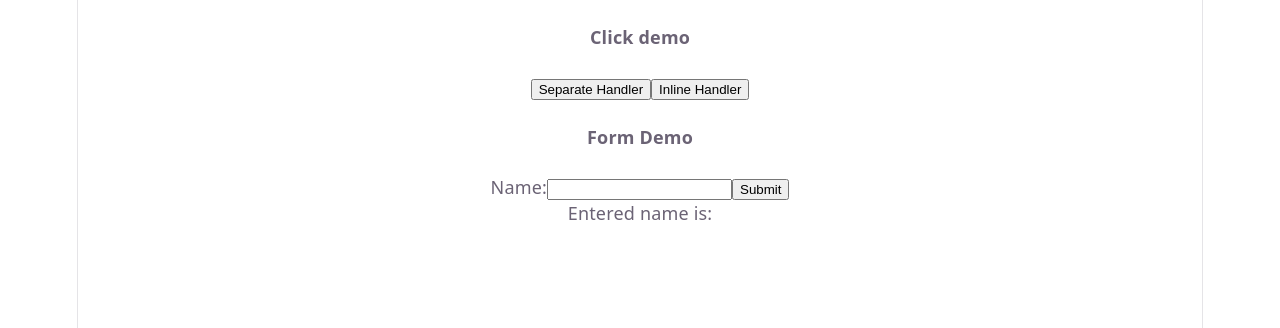
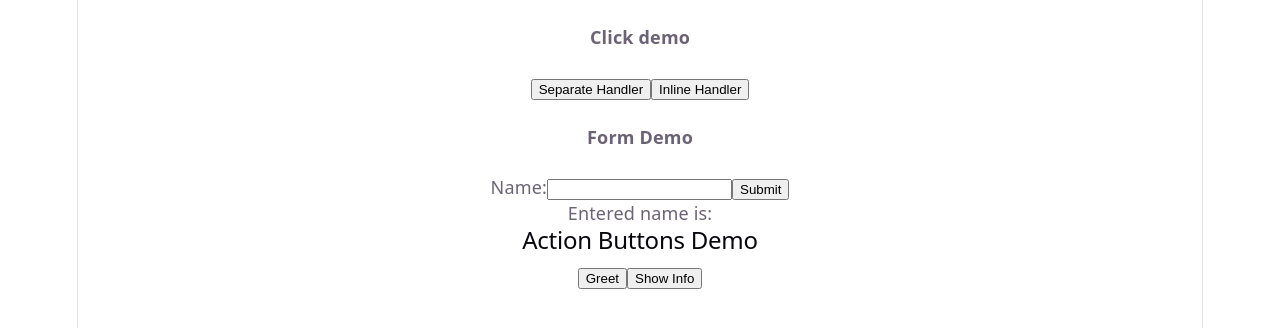
Before and after one commit to Sanvi-R-Rao/SW_CSE_B2.2_Internship, a React (Vite) app in the folder Day/Day14/day-14-react-app/: page / in a window 1280 px wide. Shown: the top 328 px of the page. Built offline with nearby package versions, Linux system fonts and the light colour scheme.

Commit message:
Event Handler eg3

```diff
--- a/Day/Day14/day-14-react-app/src/App.jsx
+++ b/Day/Day14/day-14-react-app/src/App.jsx
@@ -1,12 +1,14 @@
 import './App.css';
 import ClickDemo from "./components/EventHandler1.jsx";
 import FormDemo from "./components/EventHandler2.jsx";
+import ActionButtonDemo from "./components/EventHandler3.jsx";
 function App() {
 
   return (
     <>
     <ClickDemo/>
     <FormDemo/>
+    <ActionButtonDemo/>
     </>
   )
 }
--- /dev/null
+++ b/Day/Day14/day-14-react-app/src/components/EventHandler3.jsx
@@ -0,0 +1,25 @@
+function ActionButtons({onGreet, onShowInfo}) {
+    return(
+        <div>
+            <button onClick={onGreet}>Greet</button>
+            <button onClick={onShowInfo}>Show Info</button>
+        </div>
+    );
+}
+
+function ActionButtonDemo() {
+    function handleGreet() {
+        alert("Hello from parent");
+    }
+    function handleShowInfo() {
+        alert("Info button clicked");
+    }
+
+    return(
+        <div>
+            <h2>Action Buttons Demo</h2>
+            <ActionButtons onGreet={handleGreet} onShowInfo = {handleShowInfo}/>
+        </div>
+    )
+}
+export default ActionButtonDemo;
```
